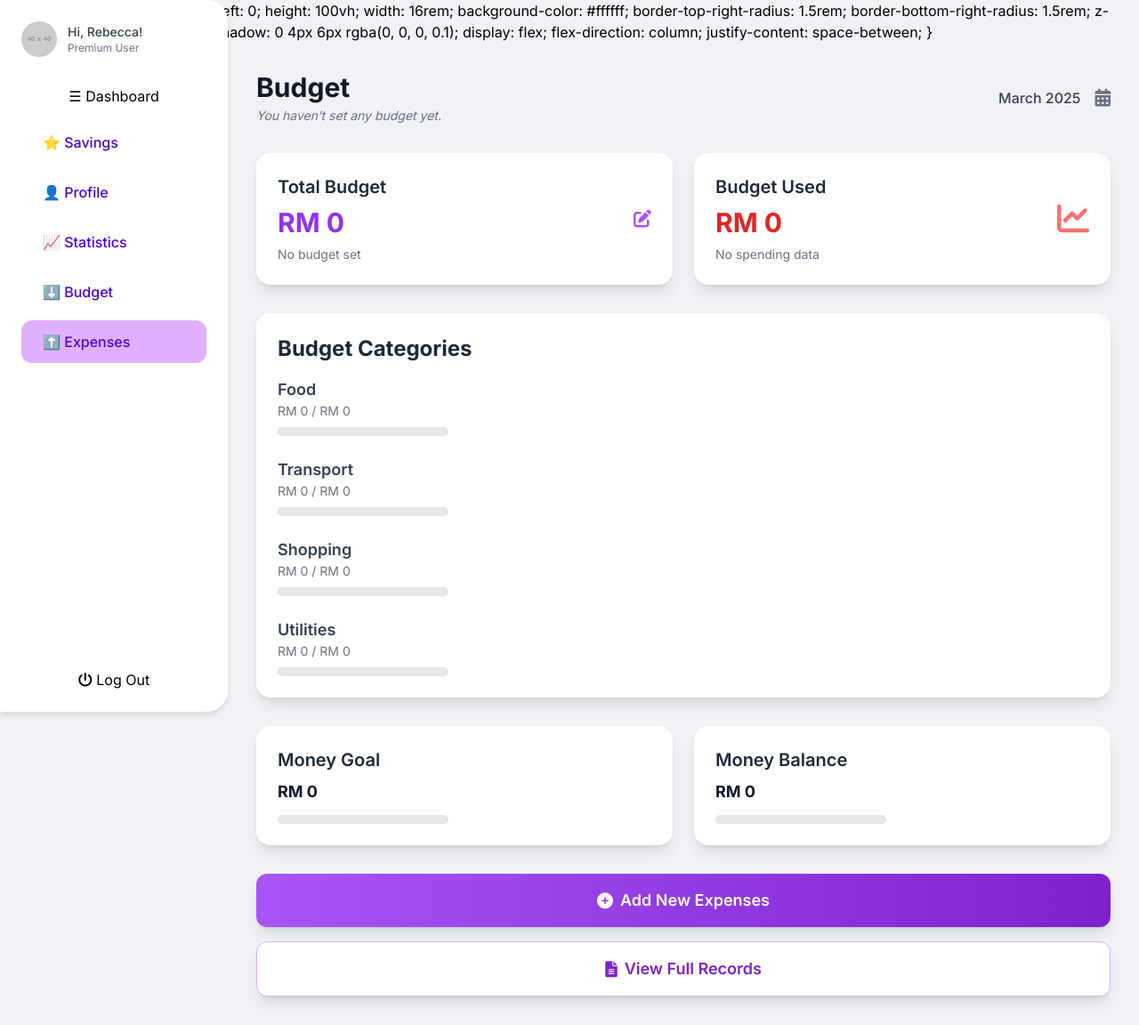
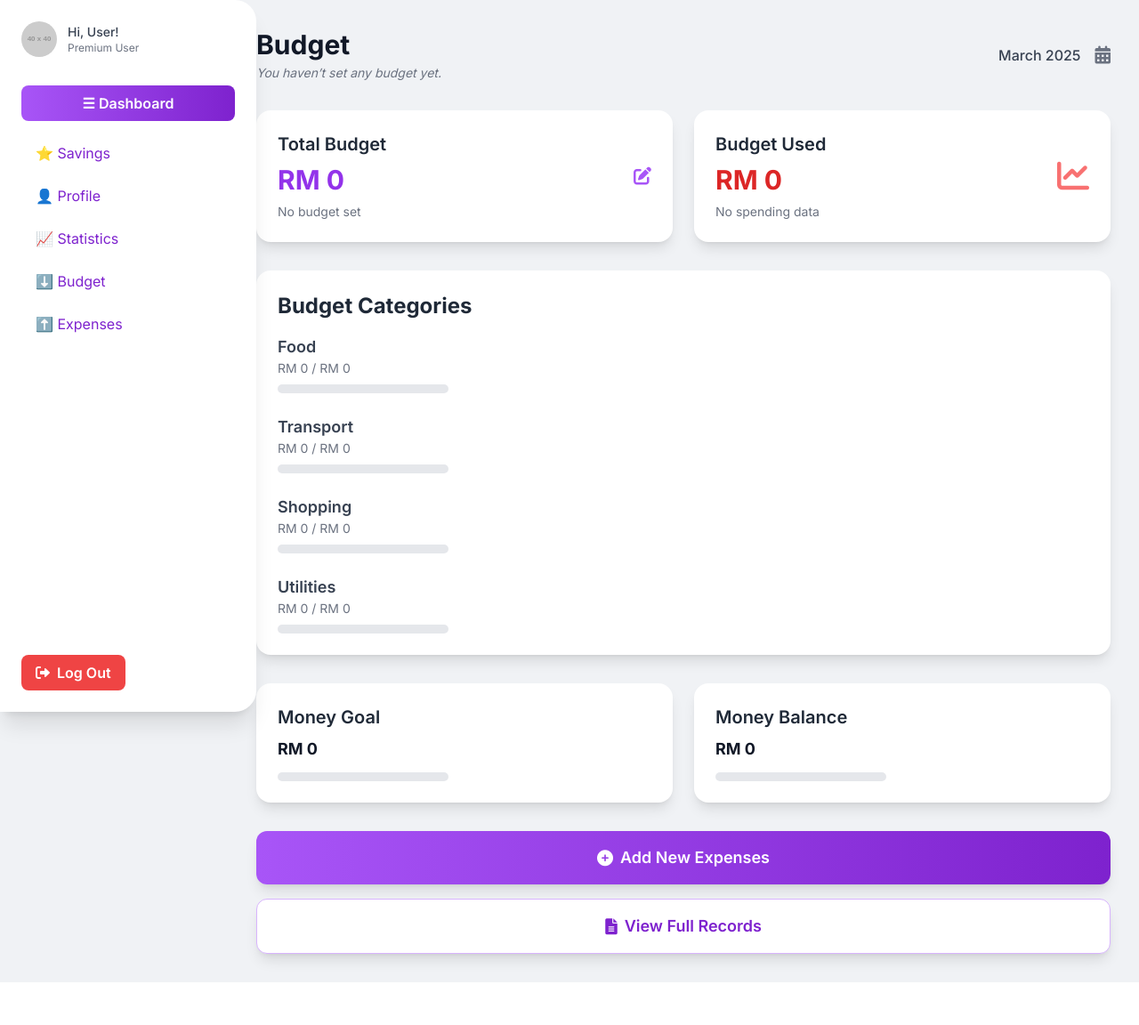
Before and after one commit to izzah488/group_assignment_CSC578, a PHP site: page /budget.php in a window 1280 px wide. Shown: the whole page at 89% size. After the commit the page ends 1104 px from the top, so only its background shows below. Run offline with PHP 8.4, Linux system fonts and the light colour scheme; grey boxes labelled with a size stand in for pictures from a placeholder-image service; some libraries are stand-ins or nearby versions.

Commit message:
51th: change dashboard login and signup also sidebar

```diff
--- a/interface/login.html
+++ b/interface/login.html
@@ -4,7 +4,6 @@
     <meta charset="UTF-8">
     <meta name="viewport" content="width=device-width, initial-scale=1.0">
     <title>Money Mate - Login</title>
-    <!-- Tailwind CSS CDN -->
     <script src="https://cdn.tailwindcss.com"></script>
     <link href="https://fonts.googleapis.com/css2?family=Inter:wght@300;400;500;600;700&display=swap" rel="stylesheet">
     <style>
@@ -102,7 +101,6 @@
     </style>
 </head>
 <body class="flex flex-col items-center justify-center min-h-screen p-4">
-    <!-- Navbar -->
     <nav class="navbar w-full fixed top-0 left-0 z-10 shadow-lg rounded-b-lg">
         <div class="container mx-auto px-4 py-3 flex justify-between items-center">
             <div class="flex items-center space-x-3">
@@ -119,7 +117,6 @@
         </div>
     </nav>
 
-    <!-- Login Card -->
     <div class="login-card">
         <form id="loginForm">
         <div class="flex items-center mb-6">
--- a/interface/sidebar.php
+++ b/interface/sidebar.php
@@ -1,48 +1,37 @@
-
-
-<aside class="sidebar">
-  <div class="flex flex-col justify-start h-full">
+<?php
+// This file contains the HTML structure for the sidebar.
+// It is intended to be included in other HTML/PHP files.
+?>
+<aside class="w-72 p-6 bg-white shadow-xl rounded-r-3xl flex flex-col justify-between fixed top-0 bottom-0 left-0 h-full z-10">
+  <div>
+    <!-- User Info -->
     <div class="flex items-center mb-8">
-      <img id="sidebarProfilePic" src="https://placehold.co/40x40/cbd5e1/000000?text=P" class="rounded-full mr-3" />
+      <img id="sidebarProfilePic" src="https://placehold.co/40x40/cbd5e1/000000?text=P" class="rounded-full w-10 h-10 mr-3" />
       <div>
-        <p class="text-sm font-medium text-gray-700">Hi, <span id="sidebarName">Rebecca</span>!</p>
+        <p id="sidebarName" class="text-sm font-medium text-gray-700">Hi, User!</p>
         <p class="text-xs text-gray-500">Premium User</p>
       </div>
     </div>
 
-    <button onclick="window.location.href='dashboard.html'" class="menu-btn w-full mb-4">
+    <!-- Dashboard Button -->
+    <button onclick="window.location.href='dashboard.html'" class="w-full bg-gradient-to-r from-purple-500 to-purple-700 text-white font-semibold py-2 px-4 rounded-lg mb-4 flex items-center justify-center gap-2">
       ☰ Dashboard
     </button>
 
-    <nav class="nav-links mb-auto">
-      <a href="savings.html">⭐️ Savings</a>
-      <a href="profile.html">👤 Profile</a>
-      <a href="statistic.html">📈 Statistics</a>
-      <a href="budget.html">⬇️ Budget</a>
-      <a href="expenses.html" class="active">⬆️ Expenses</a>
+    <!-- Nav Links -->
+    <nav class="flex flex-col gap-2 mb-auto">
+      <a href="savings.html" class="py-2 px-4 rounded-lg text-purple-700 hover:bg-purple-100 flex items-center gap-2">⭐️ Savings</a>
+      <a href="profile.html" class="py-2 px-4 rounded-lg text-purple-700 hover:bg-purple-100 flex items-center gap-2 active">👤 Profile</a>
+      <a href="statistic.html" class="py-2 px-4 rounded-lg text-purple-700 hover:bg-purple-100 flex items-center gap-2">📈 Statistics</a>
+      <a href="budget.html" class="py-2 px-4 rounded-lg text-purple-700 hover:bg-purple-100 flex items-center gap-2">⬇️ Budget</a>
+      <a href="expenses.html" class="py-2 px-4 rounded-lg text-purple-700 hover:bg-purple-100 flex items-center gap-2">⬆️ Expenses</a>
     </nav>
+  </div>
 
-    <button onclick="window.location.href='home.html'" class="logout w-full mt-10">
-      <i class="fa-solid fa-power-off"></i>
-      Log Out
+  <!-- Logout Button -->
+  <div>
+    <button onclick="window.location.href='login.html'" class="bg-red-500 hover:bg-red-600 text-white mt-10 font-semibold py-2 px-4 rounded-lg flex items-center gap-2">
+      <i class="fas fa-sign-out-alt"></i> Log Out
     </button>
   </div>
 </aside>
-
-
-.sidebar {
-      position: fixed;
-      top: 0;
-      left: 0;
-      height: 100vh;
-      width: 16rem;
-      background-color: #ffffff;
-      border-top-right-radius: 1.5rem;
-      border-bottom-right-radius: 1.5rem;
-      z-index: 10;
-      padding: 1.5rem;
-      box-shadow: 0 4px 6px rgba(0, 0, 0, 0.1);
-      display: flex;
-      flex-direction: column;
-      justify-content: space-between;
-    }
```
Also changed, not shown: interface/dashboard.html (+32 -8 lines), interface/signup.html (+2 -12 lines).
